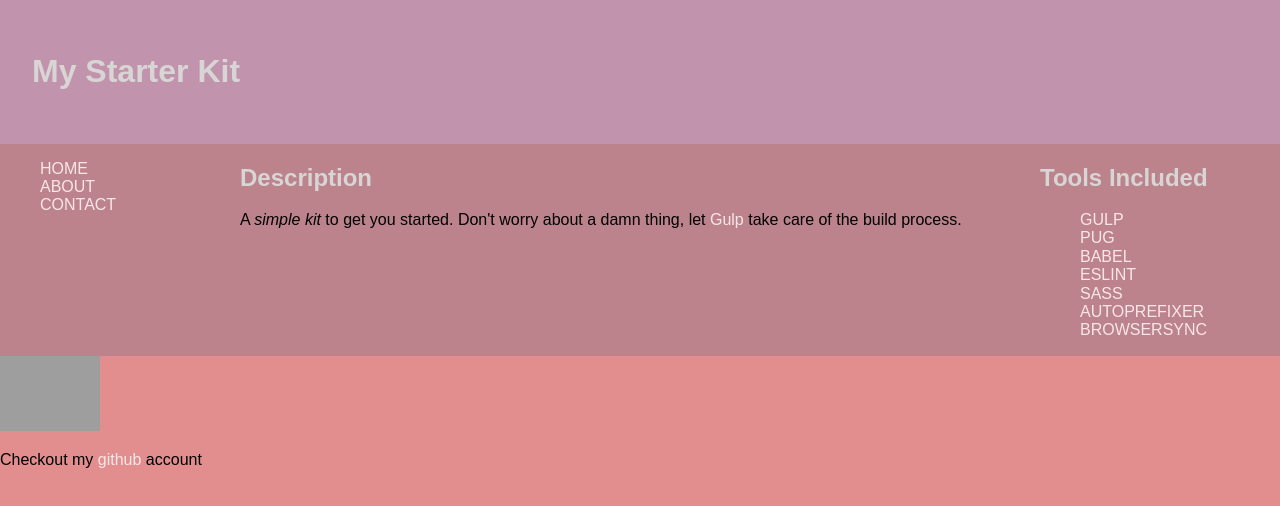
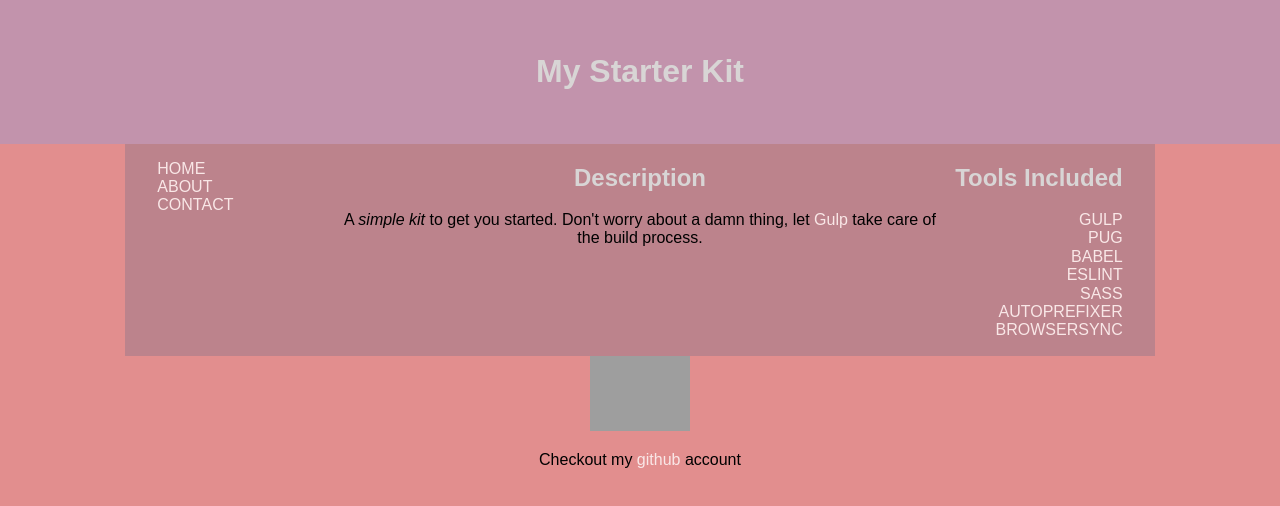
Before and after one commit to Eric-JT/my-starter-kit, a website: page index.pug in a window 1280 px wide. Drawn offline with nearby package versions, Linux system fonts and the light colour scheme; files that its build step writes are made by us from their sources; grey boxes are pictures that could not be loaded.

Commit message:
Adjusted breakpoints

```diff
--- a/2-assets/css/1-base/_body.sass
+++ b/2-assets/css/1-base/_body.sass
@@ -2,3 +2,5 @@ body
   background: #E28E8E
   display: flex
   flex-direction: column
+  align-items: center
+  text-align: center
--- a/2-assets/css/2-modules/_header.sass
+++ b/2-assets/css/2-modules/_header.sass
@@ -2,6 +2,7 @@ header
   background: hsla(242, 36%, 71%, 0.45)
   padding: 2em
   flex: 0 0 100%
+  width: 100%
 
 h1, h2
   color: #D8D5D5
--- a/2-assets/css/2-modules/_main-content.sass
+++ b/2-assets/css/2-modules/_main-content.sass
@@ -2,18 +2,35 @@ article
   display: flex
   flex-direction: column
   background: hsla(238, 12%, 47%, 0.32)
+  padding: 0 2em 0 2em
 
-nav
-  order: 1
+nav ul
+  display: flex
+  flex-direction: row
+  flex-wrap: wrap
+  order: -1
+  justify-content: center
+
+  li
+    padding: 10px
 
 .tools
   order: 3
+  text-align: center
 
 .description
   order: 2
 
 
-@media all and ( min-width: 720px )
+@media all and ( min-width: 700px )
+
+  nav ul
+    flex-direction: column
+    text-align: left
+
+    li
+      padding: 0
+      margin: 0
 
   article
     flex-direction: row
@@ -21,9 +38,8 @@ nav
   .sidebar
     flex: 0 0 180px
 
+  .tools
+    text-align: right
+
   .description
     flex: 1
-
-@media all and ( min-width: 960px )
-  .sidebar
-    flex: 0 0 240px
--- a/2-assets/css/main.scss
+++ b/2-assets/css/main.scss
@@ -13,6 +13,10 @@ li {
   list-style: none;
 }
 
+ul {
+  padding: 0;
+}
+
 // Base Styles
 @import "1-base/body";
 @import "1-base/links";
```
